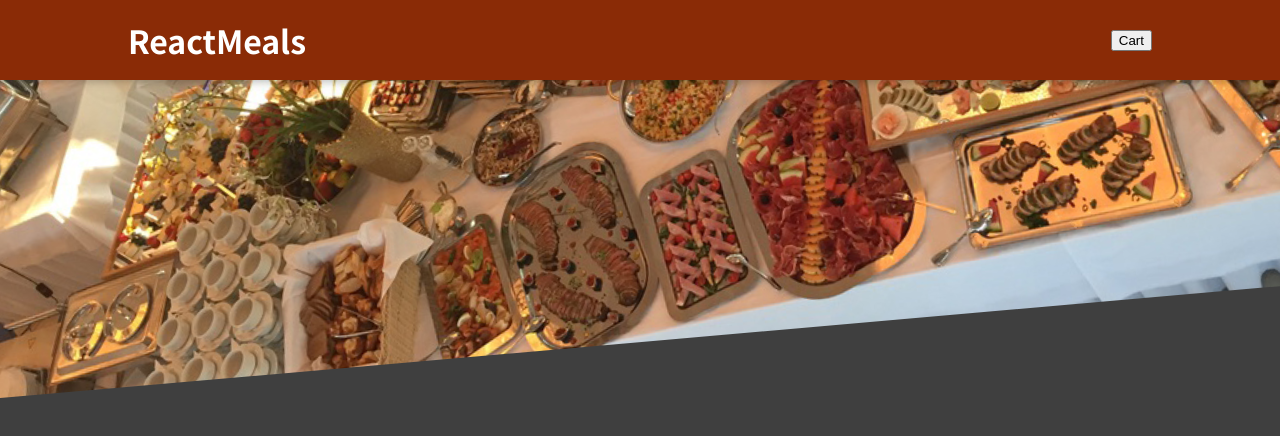
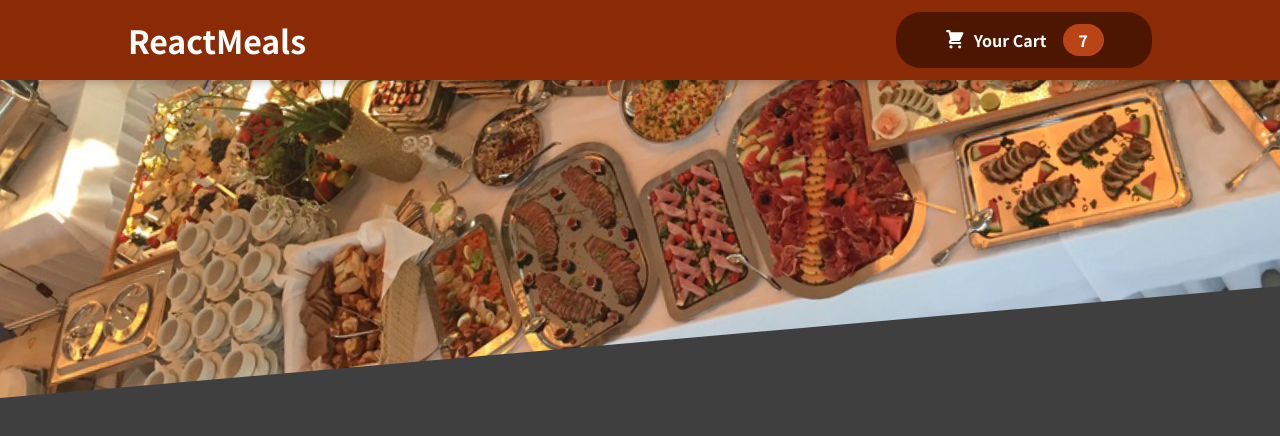
Before and after one commit to ISOHAN07/Food_Order_App_React, a React (Vite) app: page / in a window 1280 px wide. Shown: the top 436 px of the page. Built offline with nearby package versions, Linux system fonts and the light colour scheme.

Commit message:
make add to cart  button component

```diff
--- /dev/null
+++ b/src/Components/Cart/CartIcon.jsx
@@ -0,0 +1,13 @@
+const CartIcon = () => {
+    return (
+      <svg
+        xmlns='http://www.w3.org/2000/svg'
+        viewBox='0 0 20 20'
+        fill='currentColor'
+      >
+        <path d='M3 1a1 1 0 000 2h1.22l.305 1.222a.997.997 0 00.01.042l1.358 5.43-.893.892C3.74 11.846 4.632 14 6.414 14H15a1 1 0 000-2H6.414l1-1H14a1 1 0 00.894-.553l3-6A1 1 0 0017 3H6.28l-.31-1.243A1 1 0 005 1H3zM16 16.5a1.5 1.5 0 11-3 0 1.5 1.5 0 013 0zM6.5 18a1.5 1.5 0 100-3 1.5 1.5 0 000 3z' />
+      </svg>
+    );
+  };
+
+  export default CartIcon;
--- a/src/Components/Layout/Header.jsx
+++ b/src/Components/Layout/Header.jsx
@@ -1,12 +1,13 @@
 import styles from './Header.module.css';
 import mealImage from '../../assets/meals.jpg';
+import HeaderCartButton from './HeaderCartButton';
 
 export default function Header(props){
     return(
         <>
             <header className={styles.header}>
                 <h1>ReactMeals</h1>
-                <button>Cart</button>
+                <HeaderCartButton />
             </header>
             <div className={styles['main-image']}>
                 <img src={mealImage}/>
--- /dev/null
+++ b/src/Components/Layout/HeaderCartButton.jsx
@@ -0,0 +1,16 @@
+import styles from './HeaderCartButton.module.css';
+import CartIcon from '../Cart/CartIcon'
+
+export default function HeaderCartButton(props){
+    return(
+        <button className={styles.button}>
+            <span className={styles.icon}>
+                <CartIcon />
+            </span>
+            <span>Your Cart</span>
+            <span className={styles.badge}>
+                7
+            </span>
+        </button>
+    )
+}
--- /dev/null
+++ b/src/Components/Layout/HeaderCartButton.module.css
@@ -0,0 +1,59 @@
+.button {
+    cursor: pointer;
+    font: inherit;
+    border: none;
+    background-color: #4d1601;
+    color: white;
+    padding: 0.75rem 3rem;
+    display: flex;
+    justify-content: space-around;
+    align-items: center;
+    border-radius: 25px;
+    font-weight: bold;
+  }
+
+  .button:hover,
+  .button:active {
+    background-color: #2c0d00;
+  }
+
+  .icon {
+    width: 1.35rem;
+    height: 1.35rem;
+    margin-right: 0.5rem;
+  }
+
+  .badge {
+    background-color: #b94517;
+    padding: 0.25rem 1rem;
+    border-radius: 25px;
+    margin-left: 1rem;
+    font-weight: bold;
+  }
+
+  .button:hover .badge,
+  .button:active .badge {
+    background-color: #92320c;
+  }
+
+  .bump {
+    animation: bump 300ms ease-out;
+  }
+
+  @keyframes bump {
+    0% {
+      transform: scale(1);
+    }
+    10% {
+      transform: scale(0.9);
+    }
+    30% {
+      transform: scale(1.1);
+    }
+    50% {
+      transform: scale(1.15);
+    }
+    100% {
+      transform: scale(1);
+    }
+  }
```
